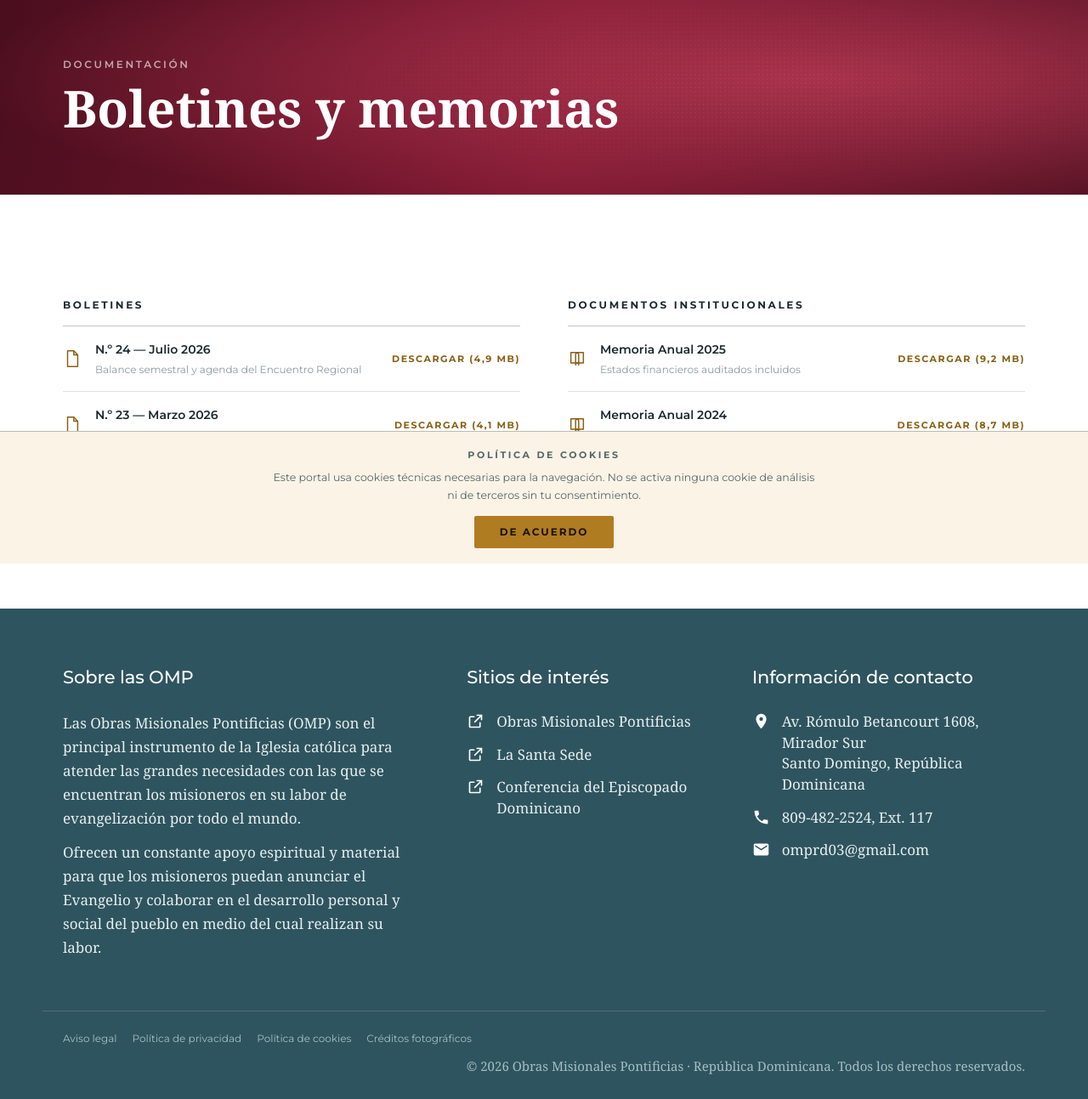
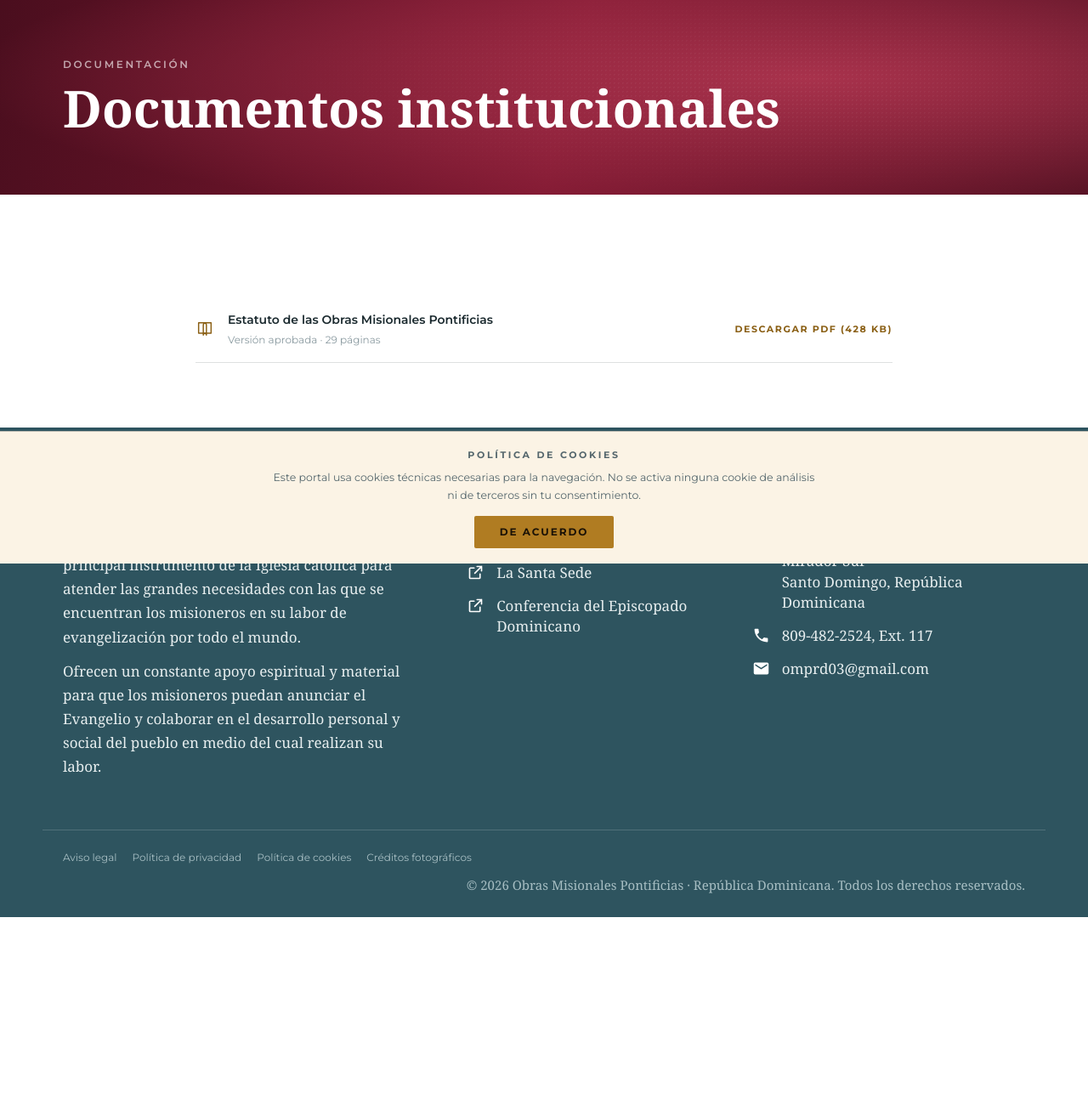
Before and after one commit to Karplin/cms-landing-site, a Flask app: page /documentacion in a window 1280 px wide. Shown: the part 137-1430 px from the top of the page at 85% size. After the commit the page ends 1216 px from the top, so only its background shows below. Run offline with Flask 3, Linux system fonts and the light colour scheme; data comes from the database, SQL or seed files in the repository; some libraries are stand-ins or nearby versions; some web fonts are replaced.

Commit message:
Documentación: solo el estatuto; columnas vacías ocultas
- Las columnas de documentos solo se muestran si tienen algo; con una sola,
  ocupa todo el ancho y prescinde de la cabecera repetida.
- Semilla: sin boletines ni memorias de ejemplo.

```diff
--- a/seed_data.py
+++ b/seed_data.py
@@ -68,7 +68,7 @@
         },
         "documents": {
             "eyebrow": "Documentación",
-            "title": "Boletines y memorias",
+            "title": "Documentos institucionales",
             "subtitle": "",
         },
         "campaign": {
@@ -205,31 +205,6 @@
 
     "documents": [
         {
-            "doc_group": "boletin", "title": "N.º 24 — Julio 2026",
-            "meta": "Balance semestral y agenda del Encuentro Regional",
-            "size_label": "Descargar (4,9 MB)", "href": "#",
-        },
-        {
-            "doc_group": "boletin", "title": "N.º 23 — Marzo 2026",
-            "meta": "Especial: agua y gobierno comunitario",
-            "size_label": "Descargar (4,1 MB)", "href": "#",
-        },
-        {
-            "doc_group": "boletin", "title": "N.º 22 — Noviembre 2025",
-            "meta": "Resultados de la sexta cohorte de liderazgo",
-            "size_label": "Descargar (3,6 MB)", "href": "#",
-        },
-        {
-            "doc_group": "memoria", "title": "Memoria Anual 2025",
-            "meta": "Estados financieros auditados incluidos",
-            "size_label": "Descargar (9,2 MB)", "href": "#",
-        },
-        {
-            "doc_group": "memoria", "title": "Memoria Anual 2024",
-            "meta": "Primer año con presupuesto abierto por proyecto",
-            "size_label": "Descargar (8,7 MB)", "href": "#",
-        },
-        {
             "doc_group": "memoria", "title": "Estatuto de las Obras Misionales Pontificias",
             "meta": "Versión aprobada · 29 páginas",
             "size_label": "Descargar PDF (428 KB)", "href": "/static/uploads/estatutos-omp.pdf",
--- a/static/css/site.css
+++ b/static/css/site.css
@@ -727,6 +727,7 @@
 /* Documentación */
 .docs{display:grid;grid-template-columns:1fr 1fr;gap:56px;margin-top:44px;}
 .doc-list{list-style:none;margin:0;padding:0;}
+.docs--una{grid-template-columns:1fr;max-width:820px;margin-left:auto;margin-right:auto;}
 .doc{
   display:flex;align-items:center;gap:16px;
   padding:16px 0;border-bottom:1px solid var(--line);
--- a/templates/documentacion.html
+++ b/templates/documentacion.html
@@ -7,23 +7,22 @@
 
 <section class="band">
   <div class="wrap">
-    <div class="docs">
+    {% set mostrar_enlace = False %}
+    {% set columnas = [] %}
+    {% if bulletins %}{% set _ = columnas.append((settings.docs_col1_title, settings.docs_col1_link, bulletins)) %}{% endif %}
+    {% if reports %}{% set _ = columnas.append((settings.docs_col2_title, settings.docs_col2_link, reports)) %}{% endif %}
+    <div class="docs {{ 'docs--una' if columnas|length == 1 }}">
+      {% for titulo, enlace, docs in columnas %}
       <div>
-        <div class="col-head"><h3>{{ settings.docs_col1_title }}</h3></div>
-        {% if bulletins %}
-        <ul class="doc-list">{% for doc in bulletins %}{{ fila_doc(doc) }}{% endfor %}</ul>
-        {% else %}
-        <p class="empty-note">Sin boletines publicados.</p>
+        {% if columnas|length > 1 %}
+        <div class="col-head">
+          <h3>{{ titulo }}</h3>
+          {% if mostrar_enlace %}<a class="link-more" href="{{ url_for('documentacion') }}">{{ enlace }}</a>{% endif %}
+        </div>
         {% endif %}
+        <ul class="doc-list">{% for doc in docs %}{{ fila_doc(doc) }}{% endfor %}</ul>
       </div>
-      <div>
-        <div class="col-head"><h3>{{ settings.docs_col2_title }}</h3></div>
-        {% if reports %}
-        <ul class="doc-list">{% for doc in reports %}{{ fila_doc(doc) }}{% endfor %}</ul>
-        {% else %}
-        <p class="empty-note">Sin memorias publicadas.</p>
-        {% endif %}
-      </div>
+      {% endfor %}
     </div>
   </div>
 </section>
```
Also changed, not shown: templates/index.html (+12 -11 lines).
